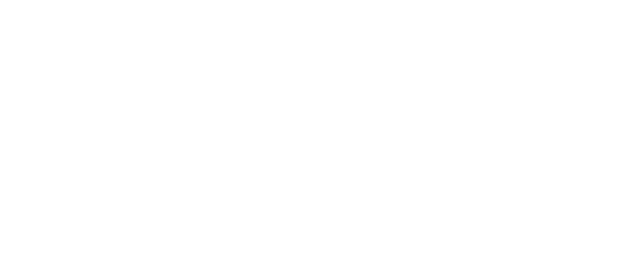
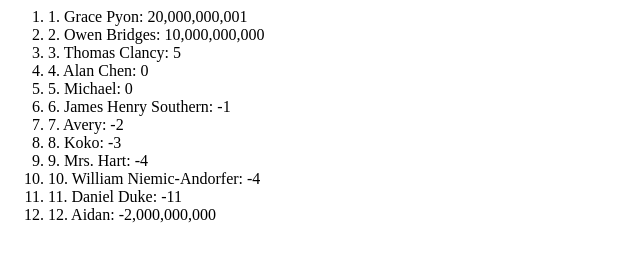
Before and after one commit to owenpoints/owenpoints.github.io, a plain HTML site: page index.html in a window 1280 px wide. Shown: the whole page, without its empty margins (0-640 px from the left). Drawn offline with Linux system fonts and the light colour scheme.

Commit message:
Update index.html

```diff
--- a/index.html
+++ b/index.html
@@ -1 +1,18 @@
 <DOCTYPE HTML>
+
+  <title>Global Owen Points Rankings</title>
+
+<ol>
+  <li>1. Grace Pyon: 20,000,000,001 </li>
+  <li>2. Owen Bridges: 10,000,000,000</li>
+  <li>3. Thomas Clancy: 5</li>
+  <li>4. Alan Chen: 0</li>
+  <li>5. Michael: 0</li>
+  <li>6. James Henry Southern: -1</li>
+  <li>7. Avery: -2</li>
+  <li>8. Koko: -3</li>
+  <li>9. Mrs. Hart: -4</li>
+  <li>10. William Niemic-Andorfer: -4</li>
+  <li>11. Daniel Duke: -11</li>
+  <li>12. Aidan: -2,000,000,000</li>
+</ol>
```
